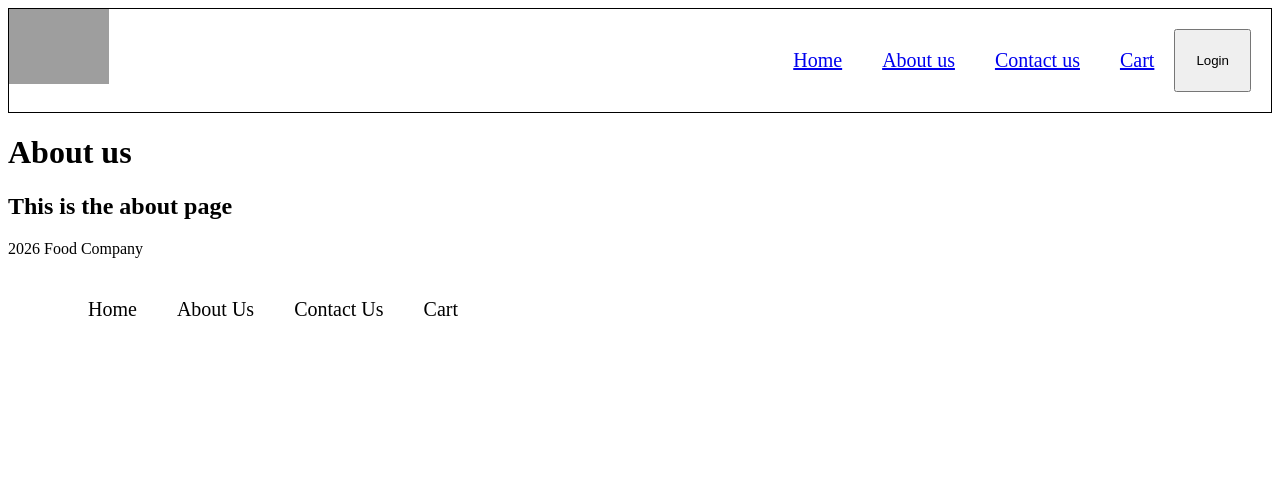
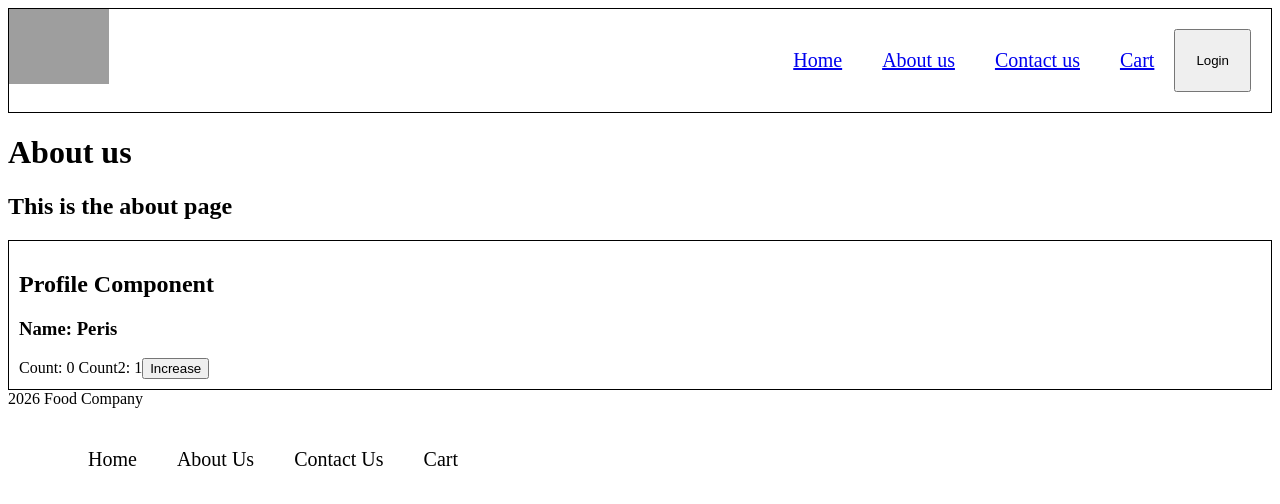
Before and after one commit to peris1000/namaste, a React (Vite) app: page /about in a window 1280 px wide. Shown: the top 504 px of the page. Built offline with nearby package versions, Linux system fonts and the light colour scheme; grey boxes are pictures that could not be loaded.

Commit message:
chapter8

```diff
--- a/index.css
+++ b/index.css
@@ -71,3 +71,8 @@
   padding: 0 20px;
   cursor: pointer;
 }
+
+.user-card {
+  padding: 10px;
+  border: 1px solid black;
+}
--- a/src/components/About.js
+++ b/src/components/About.js
@@ -1,10 +1,66 @@
-const About = () => {
+import Profile from './Profile';
+import ProfileClass from './ProfileClass';
+import React from 'react';
+
+class About extends React.Component {
+  constructor(props) {
+    super(props);
+
+    // this.state = {
+    //   count: 0,
+    //   count2: 1,
+    // };
+  }
+
+  componentDidMount() {
+    // runs after render
+    console.log('About mounted...');
+  }
+
+  render() {
+    // const { count, count2 } = this.state;
+
     return (
       <div>
         <h1>About us</h1>
         <h2> This is the about page</h2>
+
+        {/* <div>
+          Count: {count} Count2: {count2}
+          <button
+            onClick={() => {
+              this.setState({
+                count: this.state.count + 1,
+                count2: this.state.count2 + 1,
+              });
+            }}
+          >
+            Count increase
+          </button>
+        </div> */}
+
+        {/* {this.state.users.map((user) => {
+          <ProfileClass
+            name={user.name}
+            location={user.location}
+            contact={user.contact}
+          />;
+        })} */}
+        {/* <ProfileClass /> */}
+        <Profile name="Peris" />
       </div>
     );
-};
+  }
+}
+
+// const About = () => {
+//   return (
+//     <div>
+//       <h1>About us</h1>
+//       <h2> This is the about page</h2>
+//       <ProfileClass name="Peris (class)" location="Athens" contact="@peris1000" />
+//     </div>
+//   );
+// };
 
 export default About;
--- /dev/null
+++ b/src/components/Profile.js
@@ -0,0 +1,46 @@
+import { useState, useEffect } from 'react';
+
+const User = (props) => {
+  const [count, setCount] = useState(0);
+  const [count2, setCount2] = useState(1);
+
+  useEffect(() => {
+    console.log('Profile use effect1');
+    const timer = setInterval(() => {
+      console.log('interval call');
+    }, 1000);
+
+    // this function is called only when the component is getting unmounted
+    return () => {
+      clearInterval(timer);
+      console.log('useEffect return');
+    };
+  }, [count]);
+
+  useEffect(() => {
+    console.log('Profile use effect2');
+  }, [count2]);
+
+  console.log('Profile Render');
+
+  return (
+    <div className="user-card">
+      <h2>Profile Component</h2>
+      <h3>Name: {props.name}</h3>
+
+      <div>
+        Count: {count} Count2: {count2}
+        <button
+          onClick={() => {
+            setCount(count + 1);
+            setCount2(count2 + 1);
+          }}
+        >
+          Increase
+        </button>
+      </div>
+    </div>
+  );
+};
+
+export default User;
--- /dev/null
+++ b/src/components/ProfileClass.js
@@ -0,0 +1,61 @@
+import React from 'react';
+
+class ProfileClass extends React.Component {
+  constructor(props) {
+    super(props);
+    console.log(props);
+
+    this.state = {
+      userInfo: {
+        name: 'Dummy',
+        location: 'Default',
+        company: 'Default',
+        avatar_url: 'https://picsum.photos/id/237/536/354',
+      },
+    };
+  }
+
+  async componentDidMount() {
+    // runs after render
+    console.log('ProfileClass mounted...');
+
+    // problem of SPA
+    this.timer = setInterval(() => {
+      console.log('interval call');
+    }, 1000);
+
+    // api calls
+    const data = await fetch('https://api.github.com/users/peris1000');
+    const json = await data.json(); // will return a promise thats why we need await
+    // console.log(json);
+    this.setState({ userInfo: json });
+  }
+
+  componentDidUpdate(previousProps, previousState) {
+    if (this.state.count !== previousState.count) {
+      console.log('state.count changed');
+    }
+    console.log('ProfileClass did update');
+  }
+
+  componentWillUnmount() {
+    console.log('ProfileClass will unmount');
+    clearInterval(this.timer);
+  }
+
+  render() {
+    const { name, location, company, avatar_url } = this.state.userInfo;
+    // const { count } = this.state;
+    // debugger;
+    return (
+      <div className="user-card">
+        <img width={100} src={avatar_url} />
+        <h2>Name: {name}</h2>
+        <h3>Company: {company}</h3>
+        <h3>Location: {location}</h3>
+      </div>
+    );
+  }
+}
+
+export default ProfileClass;
```
Also changed, not shown: 1 other file (tests, documents, lock files or other folders). Lines whose indentation alone changed are shown as unchanged.
